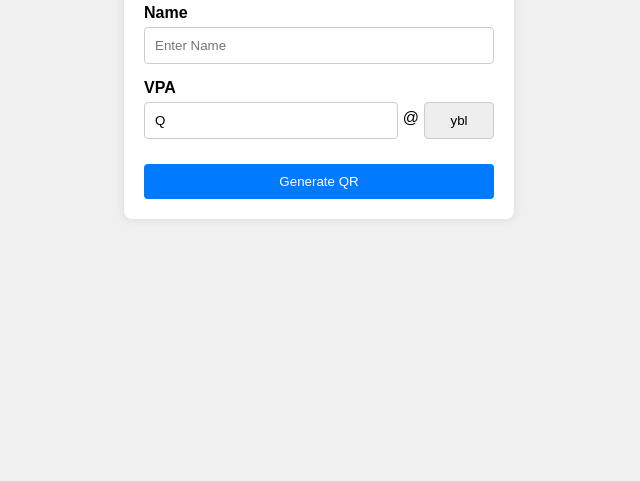
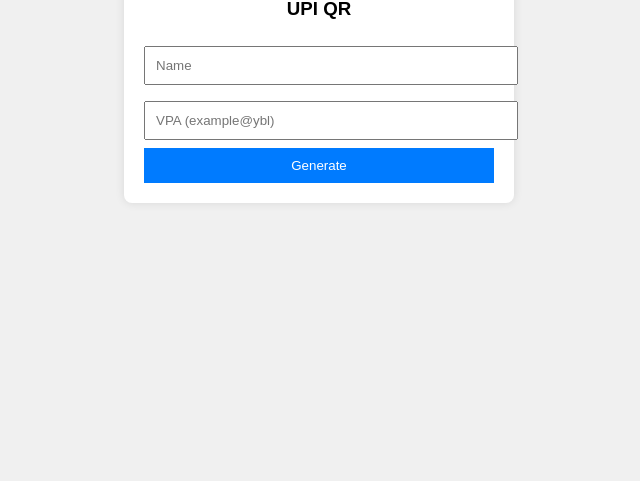
Before and after one commit to rahul1733/bulk-upi-html, a plain HTML site: page index.html in a window 1280 px wide. Shown: the part 319-800 px from the top of the page, without its empty margins (321-961 px from the left). Drawn offline with Linux system fonts and the light colour scheme.

Commit message:
Update index.html

```diff
--- a/index.html
+++ b/index.html
@@ -1,4 +1,3 @@
-
 <!DOCTYPE html>
 <html>
 <head>
@@ -24,42 +23,10 @@ body{
     box-shadow:0 0 10px rgba(0,0,0,.1);
 }
 
-h3{
-    margin-top:0;
-}
-
-.input-group{
-    text-align:left;
-    margin-bottom:15px;
-}
-
-label{
-    font-weight:bold;
-}
-
 input{
     width:100%;
     padding:10px;
-    margin-top:5px;
-    border:1px solid #ccc;
-    border-radius:4px;
-    box-sizing:border-box;
-}
-
-.vpa-group{
-    display:flex;
-    align-items:center;
-    gap:5px;
-}
-
-.vpa-group input:first-child{
-    flex:1;
-}
-
-.handle{
-    width:70px;
-    background:#eee;
-    text-align:center;
+    margin:8px 0;
 }
 
 button{
@@ -68,13 +35,6 @@ button{
     background:#007bff;
     color:white;
     border:none;
-    border-radius:4px;
-    cursor:pointer;
-    margin-top:10px;
-}
-
-button:hover{
-    background:#0056b3;
 }
 
 #qr-box{
@@ -83,8 +43,6 @@ button:hover{
     border:3px solid black;
     display:inline-block;
     position:relative;
-    background:white;
-    border-radius:8px;
 }
 
 #logo{
@@ -97,10 +55,6 @@ button:hover{
     padding:3px;
     border-radius:6px;
 }
-
-#result{
-    text-align:center;
-}
 </style>
 </head>
 
@@ -108,54 +62,35 @@ button:hover{
 
 <div class="container">
 
-<h3>UPI QR Generator</h3>
+<h3>UPI QR</h3>
 
-<div class="input-group">
-<label>Name</label>
-<input id="name" placeholder="Enter Name">
-</div>
+<input id="name" placeholder="Name">
 
-<div class="input-group">
-<label>VPA</label>
+<input id="vpa" placeholder="VPA (example@ybl)">
 
-<div class="vpa-group">
-<input id="vpa" value="Q" placeholder="Enter ID">
-<span>@</span>
-<input value="ybl" readonly class="handle">
-</div>
-
-</div>
-
-<button onclick="makeQR()">Generate QR</button>
+<button onclick="makeQR()">Generate</button>
 
 <div id="result"></div>
 
 </div>
 
 
-<!-- Local QR Library (Put qrcode.min.js in same folder) -->
+<!-- LOCAL QR LIBRARY -->
 <script src="qrcode.min.js"></script>
 
 <script>
 function makeQR(){
 
-    let name = document.getElementById("name").value.trim();
-    let vpaPart = document.getElementById("vpa").value.trim();
+    let name = document.getElementById("name").value;
+    let vpa  = document.getElementById("vpa").value;
 
-    if(!vpaPart){
-        alert("Please enter VPA");
+    if(!vpa){
+        alert("Enter VPA");
         return;
     }
 
-    // Auto ensure Q at start
-    if(!vpaPart.startsWith("Q")){
-        vpaPart = "Q" + vpaPart;
-    }
-
-    let fullVPA = vpaPart + "@ybl";
-
     let upi =
-    `upi://pay?pa=${fullVPA}&pn=${encodeURIComponent(name)}`;
+    `upi://pay?pa=${vpa}&pn=${encodeURIComponent(name)}`;
 
     let box = document.getElementById("result");
 
@@ -169,9 +104,7 @@ function makeQR(){
     new QRCode(document.getElementById("qrcode"),{
         text: upi,
         width:180,
-        height:180,
-        colorDark:"#000000",
-        colorLight:"#ffffff"
+        height:180
     });
 }
 </script>
```
